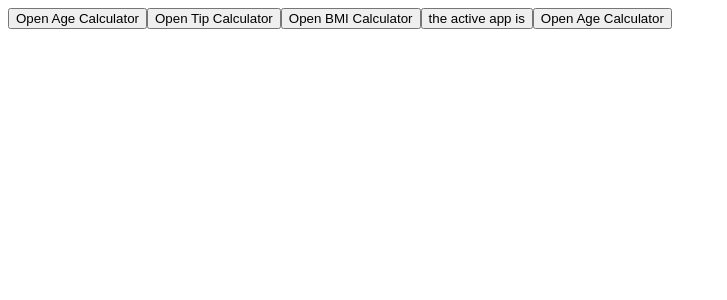
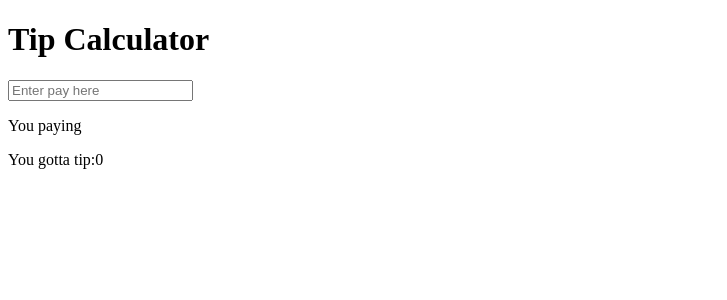
Before and after one commit to DaedraDante/small-react-project-bundle, a React (Vite) app: page / in a window 1280 px wide. Both pictures are taken after a click on the button "Open Tip Calculator". Shown: the top 300 px of the page, without its empty margins (0-727 px from the left). Built offline with nearby package versions, Linux system fonts and the light colour scheme.

Commit message:
Update 2 , added the basics for the tip calculator
added the basic tip calculator ,I will add some css and qol changes to it tmr , we up

```diff
--- a/src/App.jsx
+++ b/src/App.jsx
@@ -1,17 +1,24 @@
 import { act, useState } from 'react'
 import AgeCalc from './AgeCalc'
-
+import TipCalc from './TipCalc'
 function App() {
-  const [activeApp, setActiveApp] = useState("")
+  let [activeApp, setActiveApp] = useState("")
   const btnsDiv = document.getElementById("btns-div")
   const activeAppIsAgeCalc = () => {
-    setActiveApp("AgeCalc")
+    setActiveApp("AgeCalc");
+  }
+  const activeAppIsTipCalc = () => {
+    setActiveApp("TipCalc");
   }
 
   const changeScreen = () => {
     if(activeApp === "AgeCalc") {
       btnsDiv.style.display = "none";
       return <AgeCalc activeApp={activeApp}
+      setActiveApp={setActiveApp} />
+    }else if(activeApp === "TipCalc") {
+      btnsDiv.style.display = "none";
+      return <TipCalc activeApp={activeApp}
       setActiveApp={setActiveApp} />
     }else if(activeApp === "MainMenu") {
       btnsDiv.style.display = "block";
@@ -22,7 +29,7 @@ function App() {
     <>
       <div className='div-for-section-btns' id="btns-div">
         <button onClick={activeAppIsAgeCalc}>Open Age Calculator</button>
-        <button>Open Tip Calculator</button>
+        <button onClick={activeAppIsTipCalc}>Open Tip Calculator</button>
         <button>Open BMI Calculator</button>
         <button>the active app is {activeApp}</button>
         <button>Open Age Calculator</button>
--- /dev/null
+++ b/src/TipCalc.jsx
@@ -0,0 +1,23 @@
+import { useState } from "react"
+
+function TipCalc() {
+
+    const [orderCost, setOrderCost] = useState("");
+    const [tip, setTip] = useState("2")
+
+    const handleMoneyInput = (e) => {
+        setOrderCost(e.target.value)
+    }
+
+    return(
+        <>
+            <h1>Tip Calculator</h1>
+            <div>
+                <input placeholder="Enter pay here" onChange={handleMoneyInput}/>
+                <p>You paying {orderCost}</p>
+                <p>You gotta tip:{orderCost / 10}</p>
+            </div>
+        </>
+    )
+}
+export default TipCalc
```
